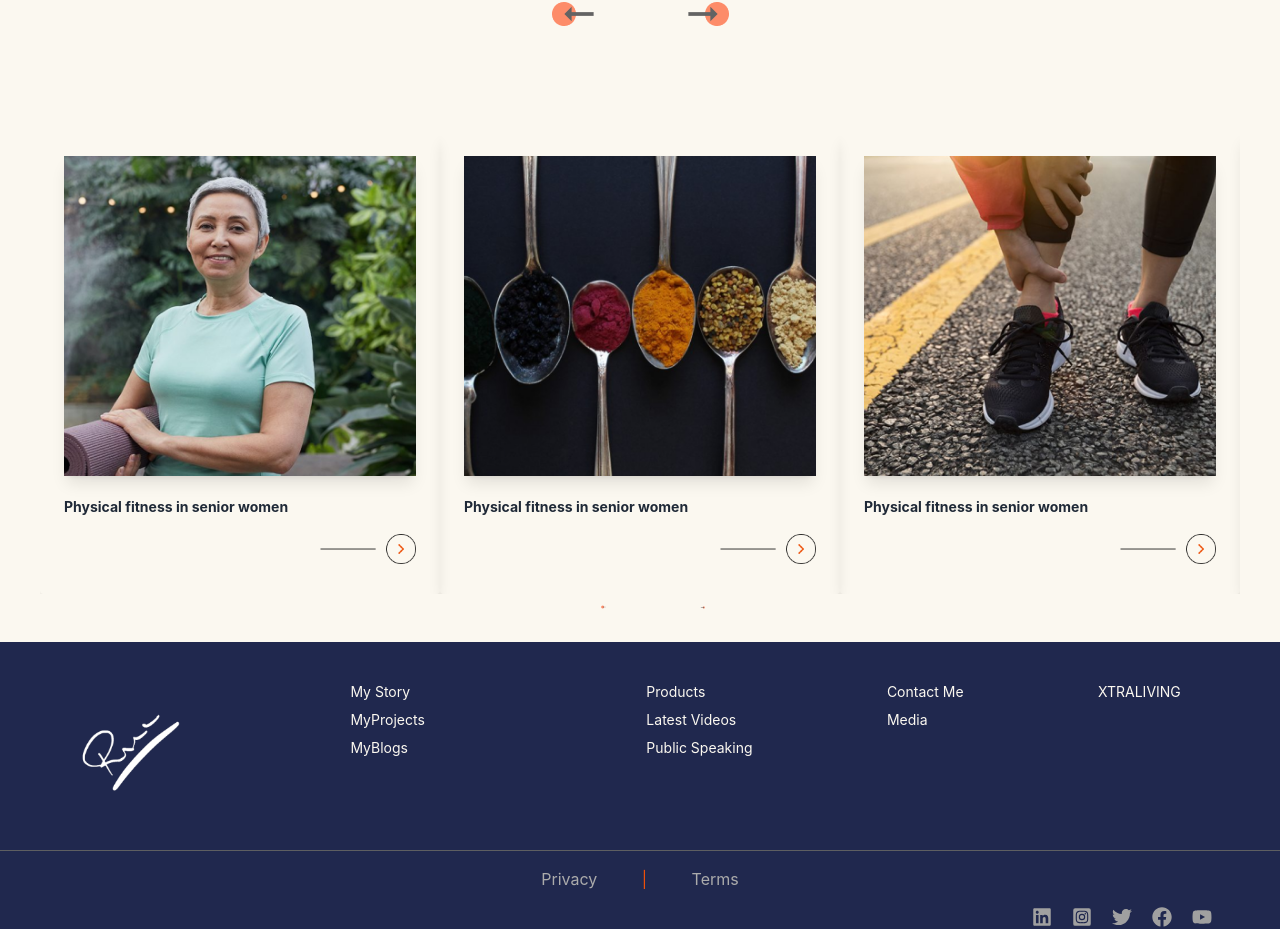
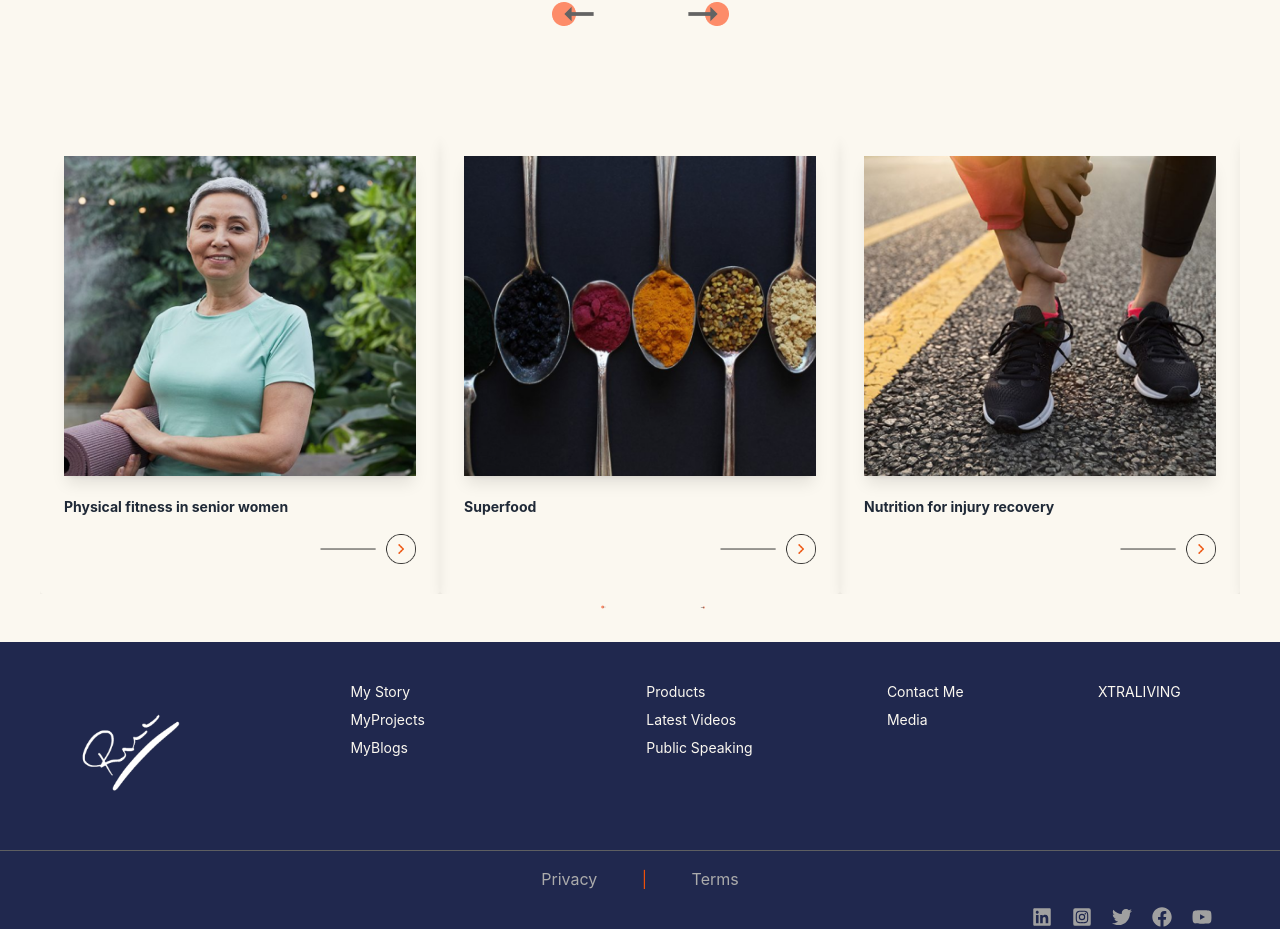
Before and after one commit to amrita1295/Personal_Func, a React (Create React App) app: page /myBlogs in a window 1280 px wide. Shown: the part 1553-2482 px from the top of the page. Built offline with nearby package versions, Linux system fonts and the light colour scheme.

Commit message:
edited-blog

```diff
--- a/src/Components/Personal/Personal/Blog/ArticleHeader/BlogHeader.js
+++ b/src/Components/Personal/Personal/Blog/ArticleHeader/BlogHeader.js
@@ -19,16 +19,15 @@ import dot from "../../../../../assets/healthy-dot.png";
 import article1 from "../../../../../assets/article-1.png";
 import article2 from "../../../../../assets/article-2.png";
 import article3 from "../../../../../assets/article-3.png";
-import left from "../../../../../assets/left.png"
+import left from "../../../../../assets/left.png";
 import right from "../../../../../assets/right.png";
 
 import { Link } from "react-router-dom";
 
 const ArticleHeader = () => {
-
   const settings = {
     className: "center",
-    arrows:false,
+    arrows: false,
     dots: true,
     infinite: false,
     speed: 500,
@@ -36,15 +35,9 @@ const ArticleHeader = () => {
     slidesToShow: 3,
     slidesToScroll: 3,
     initialSlide: 0,
-    customPaging: i => (
-
-      <div style={{ width: "50px", height: "50px"}} className="custom">
-        {i === 0 ? (
-        <img src={left} alt="" />
-        )
-        :
-        (<img src={right} alt="" />
-        )}
+    customPaging: (i) => (
+      <div style={{ width: "50px", height: "50px" }} className="custom">
+        {i === 0 ? <img src={left} alt="" /> : <img src={right} alt="" />}
       </div>
     ),
 
@@ -55,30 +48,29 @@ const ArticleHeader = () => {
           slidesToShow: 3,
           slidesToScroll: 3,
           infinite: true,
-          dots: true
-        }
+          dots: true,
+        },
       },
       {
         breakpoint: 600,
         settings: {
           slidesToShow: 2,
           slidesToScroll: 3,
-          initialSlide: 2
-        }
+          initialSlide: 2,
+        },
       },
       {
         breakpoint: 480,
         settings: {
-          slidesToShow:1,
+          slidesToShow: 1,
           slidesToScroll: 1,
           initialSlide: 1,
-          speed:1000,
-          dots:false
-
-        }
-      }
-    ]
-  }
+          speed: 1000,
+          dots: false,
+        },
+      },
+    ],
+  };
 
   return (
     <div className="blog-header-bg">
@@ -153,14 +145,10 @@ const ArticleHeader = () => {
             </Link>
           </div>
         </div>
-
-
       </div>
 
       <div className="bg-blog-1">
         <h1 className="text-center article-title pt-12">New article</h1>
-
-
 
         <div className="lg:px-10 md:px-6 py-12 ">
           <div className="parent grid gap-8 row-gap-5 lg:grid-cols-3 lg:row-gap-8 md:grid-cols-2">
@@ -176,10 +164,16 @@ const ArticleHeader = () => {
                 </span>
               </div>
 
-                <p className="text-justify mt-4">Innovation and entrepreneurship are two concepts that are closely intertwined yet distinct. While innovation refers to creating new ideas, products, services, or processes, entrepreneurship refers to bringing those ideas to the market and building a business around them...</p>
+              <p className="text-justify mt-4">
+                Innovation and entrepreneurship are two concepts that are
+                closely intertwined yet distinct. While innovation refers to
+                creating new ideas, products, services, or processes,
+                entrepreneurship refers to bringing those ideas to the market
+                and building a business around them...
+              </p>
 
               <div className="mt-5 text-right">
-                  <Link to={'/innovationEntrepreneurship'}>
+                <Link to={"/innovationEntrepreneurship"}>
                   <button className="">
                     <img src={blogArrow} alt="" className="w-24" />
                   </button>
@@ -199,11 +193,16 @@ const ArticleHeader = () => {
                 </span>
               </div>
 
-
-                <p className="text-justify mt-4">Gentle parenting is an approach to raising children rooted in respect, empathy, and understanding. It focuses on building a strong, loving relationship between parent and child and fostering an environment that supports a child's emotional, physical, and intellectual growth...</p>
+              <p className="text-justify mt-4">
+                Gentle parenting is an approach to raising children rooted in
+                respect, empathy, and understanding. It focuses on building a
+                strong, loving relationship between parent and child and
+                fostering an environment that supports a child's emotional,
+                physical, and intellectual growth...
+              </p>
 
               <div className="mt-5 text-right">
-                  <Link to={'/gentleParenting'}>
+                <Link to={"/gentleParenting"}>
                   <button className="">
                     <img src={blogArrow} alt="" className="w-24" />
                   </button>
@@ -223,10 +222,16 @@ const ArticleHeader = () => {
                 </span>
               </div>
 
-                <p className="text-justify mt-4">Functional health is an emerging approach to healthcare that emphasizes the optimal functioning of the body and its systems rather than simply treating symptoms or illnesses. This approach looks at the root causes of health problems and seeks to address them... </p>
+              <p className="text-justify mt-4">
+                Functional health is an emerging approach to healthcare that
+                emphasizes the optimal functioning of the body and its systems
+                rather than simply treating symptoms or illnesses. This approach
+                looks at the root causes of health problems and seeks to address
+                them...{" "}
+              </p>
 
               <div className="mt-5 text-right">
-                  <Link to={'/functionalHealth'}>
+                <Link to={"/functionalHealth"}>
                   <button className="">
                     <img src={blogArrow} alt="" className="w-24" />
                   </button>
@@ -240,13 +245,71 @@ const ArticleHeader = () => {
           </div>
         </div>
 
-
-
-
         {/* testing */}
         <div className="lg:px-10 md:px-6 py-12 ">
+          <Slider {...settings}>
+            <div className="p-6 rounded shadow-lg ">
+              <img
+                className="object-cover w-full mb-6 shadow-lg xl:h-80"
+                src={article1}
+                alt=""
+              />
+              <div className="flex justify-start">
+                <span className=" text-sm font-bold leading-none ">
+                  Physical fitness in senior women
+                </span>
+              </div>
 
-      <Slider {...settings}>
+              <div className="mt-5 text-right">
+                <Link to={"/physicalFitness"}>
+                  <button className="">
+                    <img src={blogArrow} alt="" className="w-24" />
+                  </button>
+                </Link>
+              </div>
+            </div>
+
+            <div className="p-6 rounded shadow-lg ">
+              <img
+                className="object-cover w-full mb-6 shadow-lg xl:h-80"
+                src={article2}
+                alt=""
+              />
+              <div className="flex justify-start">
+                <span className=" text-sm font-bold leading-none ">
+                  Superfood
+                </span>
+              </div>
+
+              <div className="mt-5 text-right">
+                <Link to={"/superFood"}>
+                  <button className="">
+                    <img src={blogArrow} alt="" className="w-24" />
+                  </button>
+                </Link>
+              </div>
+            </div>
+
+            <div className="p-6 rounded shadow-lg ">
+              <img
+                className="object-cover w-full mb-6 shadow-lg xl:h-80"
+                src={article3}
+                alt=""
+              />
+              <div className="flex justify-start">
+                <span className=" text-sm font-bold leading-none ">
+                Nutrition for injury recovery
+                </span>
+              </div>
+
+              <div className="mt-5 text-right">
+                <Link to={"/nutritionInjury"}>
+                  <button className="">
+                    <img src={blogArrow} alt="" className="w-24" />
+                  </button>
+                </Link>
+              </div>
+            </div>
 
             <div className="p-6 rounded shadow-lg ">
               <img
@@ -261,116 +324,18 @@ const ArticleHeader = () => {
               </div>
 
               <div className="mt-5 text-right">
-            <Link to={'/physicalFitness'}>
+                <Link to={"/physicalFitness"}>
                   <button className="">
                     <img src={blogArrow} alt="" className="w-24" />
                   </button>
                 </Link>
               </div>
             </div>
-
-
-        <div className="p-6 rounded shadow-lg ">
-          <img
-            className="object-cover w-full mb-6 shadow-lg xl:h-80"
-            src={article2}
-            alt=""
-          />
-          <div className="flex justify-start">
-            <span className=" text-sm font-bold leading-none ">
-              Physical fitness in senior women
-            </span>
-          </div>
-
-          <div className="mt-5 text-right">
-            <Link to={'/physicalFitness'}>
-              <button className="">
-                <img src={blogArrow} alt="" className="w-24" />
-              </button>
-            </Link>
+          </Slider>
         </div>
       </div>
-
-
-        <div className="p-6 rounded shadow-lg ">
-          <img
-            className="object-cover w-full mb-6 shadow-lg xl:h-80"
-            src={article3}
-            alt=""
-          />
-          <div className="flex justify-start">
-            <span className=" text-sm font-bold leading-none ">
-              Physical fitness in senior women
-            </span>
-          </div>
-
-          <div className="mt-5 text-right">
-            <Link to={'/physicalFitness'}>
-              <button className="">
-                <img src={blogArrow} alt="" className="w-24" />
-              </button>
-            </Link>
-          </div>
-        </div>
-
-
-        <div className="p-6 rounded shadow-lg ">
-          <img
-            className="object-cover w-full mb-6 shadow-lg xl:h-80"
-            src={article1}
-            alt=""
-          />
-          <div className="flex justify-start">
-            <span className=" text-sm font-bold leading-none ">
-              Physical fitness in senior women
-            </span>
-          </div>
-
-          <div className="mt-5 text-right">
-            <Link to={'/physicalFitness'}>
-              <button className="">
-                <img src={blogArrow} alt="" className="w-24" />
-              </button>
-            </Link>
-          </div>
-        </div>
-
-
-        <div className="p-6 rounded shadow-lg ">
-          <img
-            className="object-cover w-full mb-6 shadow-lg xl:h-80"
-            src={article2}
-            alt=""
-          />
-          <div className="flex justify-start">
-            <span className=" text-sm font-bold leading-none ">
-              Physical fitness in senior women
-            </span>
-          </div>
-
-          <div className="mt-5 text-right">
-            <Link to={'/physicalFitness'}>
-              <button className="">
-                <img src={blogArrow} alt="" className="w-24" />
-              </button>
-            </Link>
-          </div>
-        </div>
-
-
-      </Slider>
-
-    </div>
-
-
-
-
-      </div>
-
-
     </div>
   );
 };
 
-
 export default ArticleHeader;
```
Lines whose indentation alone changed are shown as unchanged.
